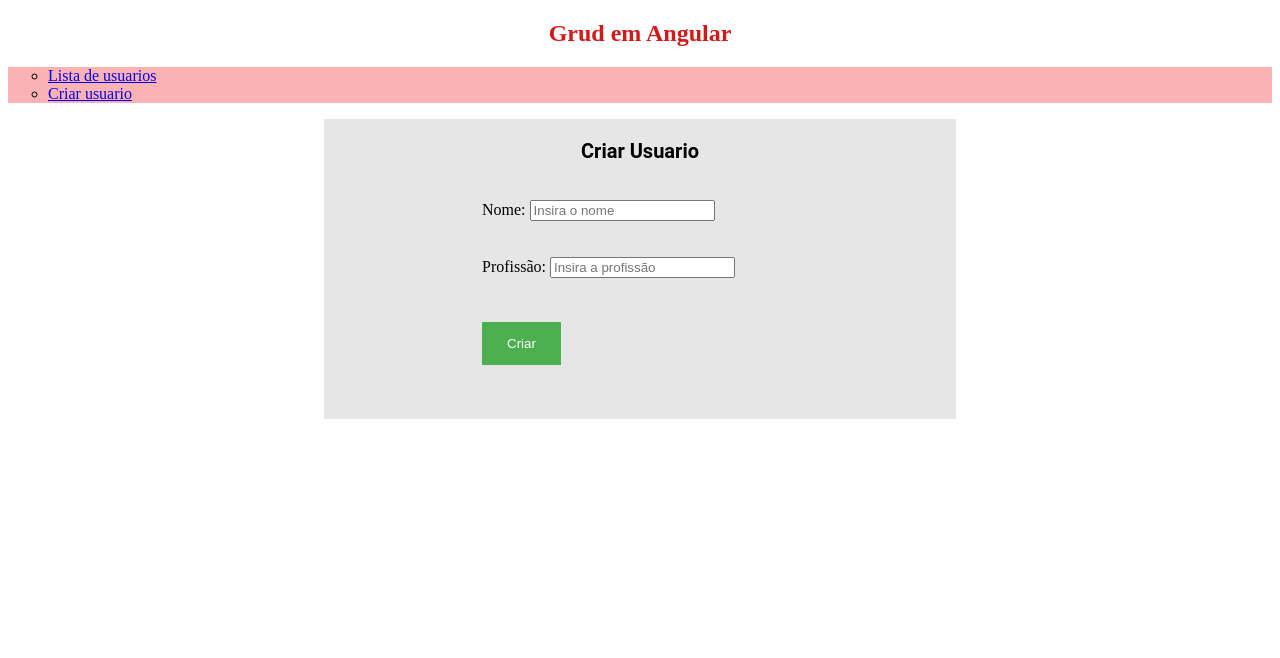
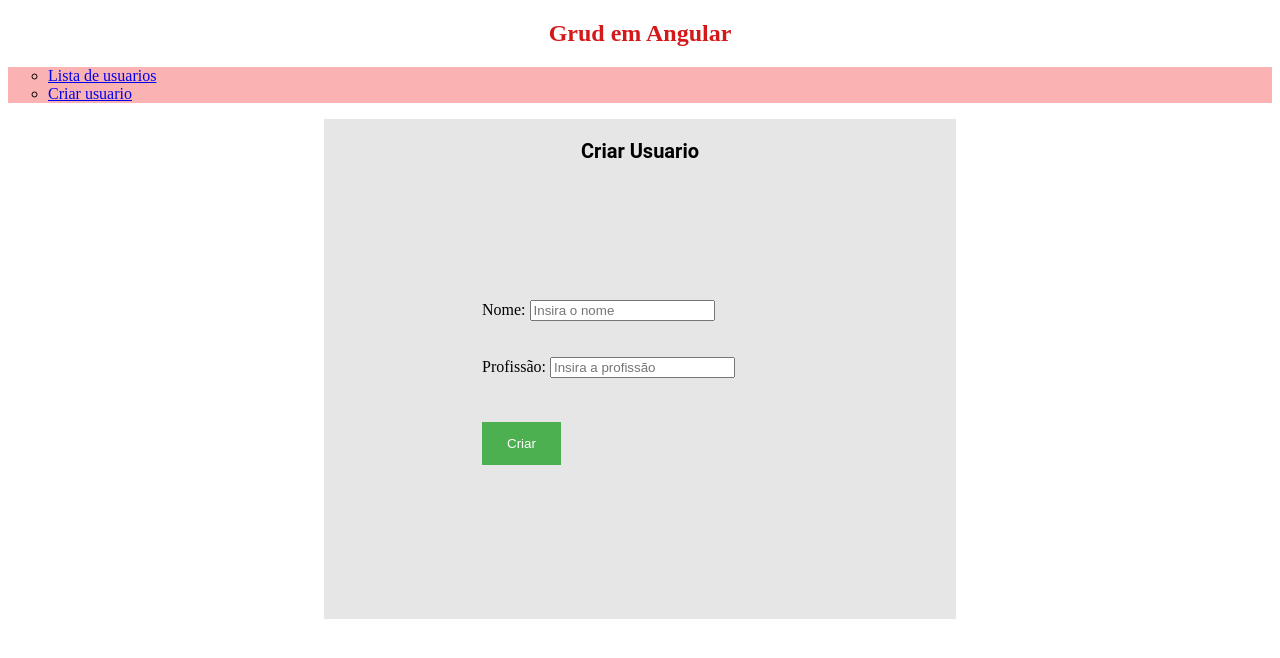
Before and after one commit to lucass235/Projeto_Angular, an Angular app in the folder tutorial-angular/app-angular/: page /users/create in a window 1280 px wide. Shown: the top 658 px of the page. Built offline with nearby package versions, Linux system fonts and the light colour scheme.

Commit message:
Algumas alterações

```diff
--- a/tutorial-angular/app-angular/src/app/app-routing.module.ts
+++ b/tutorial-angular/app-angular/src/app/app-routing.module.ts
@@ -1,15 +1,11 @@
 import { NgModule } from '@angular/core';
 import { RouterModule, Routes } from '@angular/router';
-import { Pagina01Component } from './pagina01/pagina01.component';
-import { Pagina02Component } from './pagina02/pagina02.component';
 import { UsersComponent } from './users/users.component';
 import { CreateUserComponent } from './users/create-user/create-user.component';
 import { UpdateComponent } from './users/update-user/update.component';
 import { DeleteUserComponent } from './users/delete-user/delete-user.component';
 
 const routes: Routes = [
-  { path: "pagina01", component: Pagina01Component },
-  { path: "pagina02",  component: Pagina02Component },
   { path: "users",  component: UsersComponent },
   { path: "users/create",  component: CreateUserComponent },
   { path: "users/update/:id", component: UpdateComponent },
--- a/tutorial-angular/app-angular/src/app/app.module.ts
+++ b/tutorial-angular/app-angular/src/app/app.module.ts
@@ -4,8 +4,6 @@ import { BrowserModule } from '@angular/platform-browser';
 
 import { AppRoutingModule } from './app-routing.module';
 import { AppComponent } from './app.component';
-import { Pagina01Component } from './pagina01/pagina01.component';
-import { Pagina02Component } from './pagina02/pagina02.component';
 import { UsersComponent } from './users/users.component';
 import { CreateUserComponent } from './users/create-user/create-user.component';
 import { FormsModule } from "@angular/forms";
@@ -15,8 +13,6 @@ import { DeleteUserComponent } from './users/delete-user/delete-user.component';
 @NgModule({
   declarations: [
     AppComponent,
-    Pagina01Component,
-    Pagina02Component,
     UsersComponent,
     CreateUserComponent,
     UpdateComponent,
--- a/tutorial-angular/app-angular/src/app/pagina01/pagina01.component.html
+++ /dev/null
@@ -1,3 +0,0 @@
-<p>pagina01 works!</p>
-
-<p> Esse é o componente 1, pagina 1</p>
--- a/tutorial-angular/app-angular/src/app/pagina01/pagina01.component.ts
+++ /dev/null
@@ -1,15 +0,0 @@
-import { Component, OnInit } from '@angular/core';
-
-@Component({
-  selector: 'app-pagina01',
-  templateUrl: './pagina01.component.html',
-  styleUrls: ['./pagina01.component.css']
-})
-export class Pagina01Component implements OnInit {
-
-  constructor() { }
-
-  ngOnInit(): void {
-  }
-
-}
--- a/tutorial-angular/app-angular/src/app/pagina02/pagina02.component.html
+++ /dev/null
@@ -1,3 +0,0 @@
-<p>pagina02 works!</p>
-
-<p> Esse é o componente 2, pagina 2</p>
--- a/tutorial-angular/app-angular/src/app/pagina02/pagina02.component.ts
+++ /dev/null
@@ -1,15 +0,0 @@
-import { Component, OnInit } from '@angular/core';
-
-@Component({
-  selector: 'app-pagina02',
-  templateUrl: './pagina02.component.html',
-  styleUrls: ['./pagina02.component.css']
-})
-export class Pagina02Component implements OnInit {
-
-  constructor() { }
-
-  ngOnInit(): void {
-  }
-
-}
--- a/tutorial-angular/app-angular/src/app/users/create-user/create-user.component.css
+++ b/tutorial-angular/app-angular/src/app/users/create-user/create-user.component.css
@@ -1,37 +1,37 @@
 div {
-  background: rgb(230, 230, 230);
-  width: 50%;
-  height: 300px;
-  overflow-x: hidden;
-  display: flex;
-  flex-direction: column;
-  justify-content: center;
-  margin-left: 25%;
-  margin-right: 25%;
+  background: rgb(230, 230, 230);  /* Cor de fundo */
+  width: 50%; /* Largura */
+  height: 500px; /* Altura */
+  overflow-x: hidden; /* Não deixa rolar a barra de rolagem horizontal */
+  display: flex; /* Alinhamento horizontal */
+  flex-direction: column; /* Alinhamento vertical */
+  justify-content: center; /* Alinhamento vertical */
+  margin-left: 25%; /* Margem esquerda */
+  margin-right: 25%; /* Margem direita */
 }
 
 h2 {
-  text-align: center;
-  font-family: "Roboto", sans-serif;
-  font-size: 20px;
-  font-weight: bold;
-  color: #000;
-  margin-top: 20px;
+  text-align: center; /* Alinhamento horizontal */
+  font-family: "Roboto", sans-serif; /* Fonte */
+  font-size: 20px; /* Tamanho da fonte */
+  font-weight: bold; /* Peso da fonte */
+  color: #000; /* Cor do texto */
+  margin-top: 20px; /* Margem superior */
 }
 
 .inputs {
-  display: flex;
-  flex-direction: column;
-  justify-content: center;
-  margin-top: 10px;
+  display: flex; /* Alinhamento horizontal */
+  flex-direction: column; /* Alinhamento vertical */
+  justify-content: center; /* Alinhamento vertical */
+  margin-top: 10px; /* Margem superior */
 }
 
 button {
-  background-color: #4caf50;
-  color: white;
-  padding: 14px 20px;
-  margin: 8px 0;
-  border: none;
-  cursor: pointer;
-  width: 25%;
+  background-color: #4caf50; /* Cor de fundo */
+  color: white; /* Cor do texto */
+  padding: 14px 20px; /* espaçamento interno */
+  margin: 8px 0; /* espaçamento superior */
+  border: none; /* Sem borda */
+  cursor: pointer; /* ponteiro do mouse */
+  width: 25%; /* largura */
 }
--- a/tutorial-angular/app-angular/src/app/users/create-user/create-user.component.ts
+++ b/tutorial-angular/app-angular/src/app/users/create-user/create-user.component.ts
@@ -22,10 +22,14 @@ export class CreateUserComponent implements OnInit {
   }
 
   save() {
-   this.userService.createUser(this.request).subscribe( res => {
-     this.response = res;
-   });
 
+    if (this.request.name.trim() === "" || this.request.job.trim() === "") {
+      alert("Preencha todos os campos")
+      return
+    } else {
+      this.userService.createUser(this.request).subscribe(res => {
+        this.response = res;
+      });
+    }
   }
-
 }
--- a/tutorial-angular/app-angular/src/app/users/update-user/update.component.ts
+++ b/tutorial-angular/app-angular/src/app/users/update-user/update.component.ts
@@ -1,5 +1,5 @@
 import { Component, OnInit } from '@angular/core';
-import { ActivatedRoute } from '@angular/router';
+import { ActivatedRoute, Router } from '@angular/router';
 import { RequestUpdate } from '../user.model';
 import { UserService } from '../user.service';
 
@@ -13,12 +13,12 @@ export class UpdateComponent implements OnInit {
   id = "";
   request!: RequestUpdate;
 
-  constructor(private userService : UserService, private route: ActivatedRoute) { }
+  constructor(private userService: UserService, private route: ActivatedRoute, private _route: Router) { }
 
-  ngOnInit () {
+  ngOnInit() {
     this.id = this.route.snapshot.paramMap.get('id') ?? "";
     this.userService.getUser(this.id).subscribe(res => {
-      this.request= {
+      this.request = {
         name: `${res.data.first_name} ${res.data.last_name}`,
         job: ""
       }
@@ -26,10 +26,14 @@ export class UpdateComponent implements OnInit {
   }
 
   update() {
-    this.userService.updateUser(this.id, this.request).subscribe(res => {
-     alert(`Atualizar: ${res.updatedAt}, Nome: ${res.name} Job: ${res.job}`);
-    });
+    if (this.request.name.trim() === "" || this.request.job.trim() === "") {
+      alert("Preencha todos os campos")
+      return
+    } else {
+      this.userService.updateUser(this.id, this.request).subscribe(res => {
+        alert(`Atualizar: ${res.updatedAt}, Nome: ${res.name} Job: ${res.job}`);
+        this._route.navigate(['/users']);
+      });
+    }
   }
-
-
 }
```
Also changed, not shown: tutorial-angular/app-angular/src/app/pagina01/pagina01.component.css (deleted), tutorial-angular/app-angular/src/app/pagina02/pagina02.component.css (deleted), 2 other files (tests, documents, lock files or other folders).
